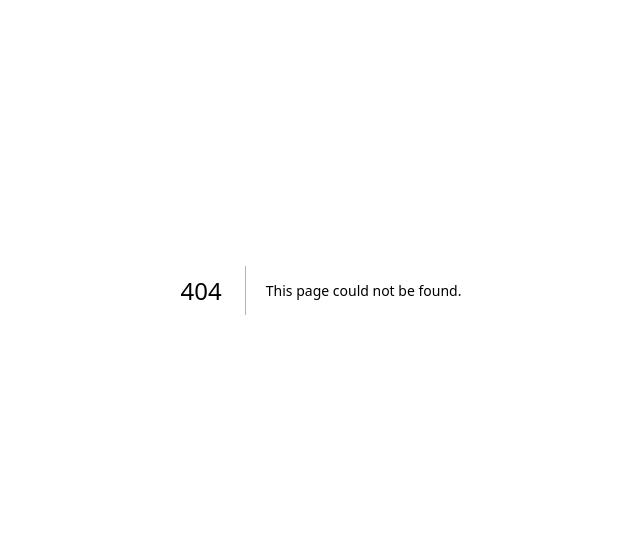
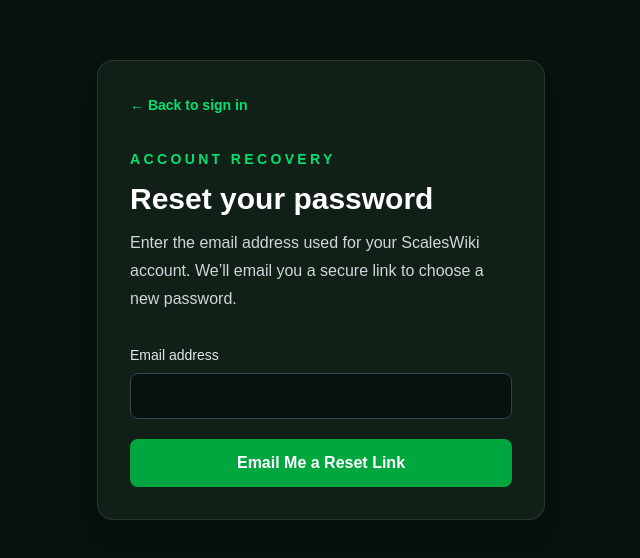
Before and after one commit to scalesandtailsrescue72-star/scaleswiki, a Next.js app: page /auth/forgot-password in a window 1280 px wide. Before the commit this address had no page. Shown: the part 110-668 px from the top of the page, without its empty margins (319-959 px from the left). Built offline with nearby package versions, Linux system fonts and the light colour scheme; no server answers.

Commit message:
Add password recovery flow

```diff
--- a/app/auth/callback/route.ts
+++ b/app/auth/callback/route.ts
@@ -2,6 +2,7 @@ import { NextResponse } from "next/server";
 import { getCloudflareContext } from "@opennextjs/cloudflare";
 import { createClient as createAdminClient, type SupabaseClient, type User } from "@supabase/supabase-js";
 import { createClient } from "@/app/lib/database/server";
+import { getSafeNextPath } from "@/app/auth/safe-next";
 
 function getRuntimeEnv() {
   try {
@@ -250,6 +251,7 @@ async function sendOwnerSignupNotification(user: User) {
 export async function GET(request: Request) {
   const { searchParams, origin } = new URL(request.url);
   const code = searchParams.get("code");
+  const nextPath = getSafeNextPath(searchParams.get("next"));
 
   if (code) {
     const supabase = await createClient();
@@ -287,5 +289,5 @@ export async function GET(request: Request) {
     }
   }
 
-  return NextResponse.redirect(`${origin}/dashboard`);
+  return NextResponse.redirect(`${origin}${nextPath}`);
 }
--- /dev/null
+++ b/app/auth/forgot-password/page.tsx
@@ -0,0 +1,66 @@
+"use client";
+
+import Link from "next/link";
+import { useState } from "react";
+import { supabase } from "@/app/lib/database/supabase";
+import { getSafeNextPath } from "@/app/auth/safe-next";
+
+export default function ForgotPasswordPage() {
+  const [email, setEmail] = useState("");
+  const [loading, setLoading] = useState(false);
+  const [message, setMessage] = useState("");
+  const [error, setError] = useState("");
+
+  async function handleReset(event: React.FormEvent) {
+    event.preventDefault();
+    setLoading(true);
+    setMessage("");
+    setError("");
+
+    const params = new URLSearchParams(window.location.search);
+    const nextPath = getSafeNextPath(params.get("next"));
+    const resetPath = `/auth/reset-password?next=${encodeURIComponent(nextPath)}`;
+    const redirectTo = `${window.location.origin}/auth/callback?next=${encodeURIComponent(resetPath)}`;
+    const { error: resetError } = await supabase.auth.resetPasswordForEmail(email.trim(), { redirectTo });
+
+    setLoading(false);
+    if (resetError) {
+      setError(resetError.message);
+      return;
+    }
+
+    setMessage("If an account exists for that address, a password-reset link is on its way. Check your inbox and spam folder.");
+  }
+
+  return (
+    <main className="flex min-h-screen items-center justify-center bg-[#08120D] px-6 text-white">
+      <section className="w-full max-w-md rounded-2xl border border-white/10 bg-[#102017] p-8 shadow-xl">
+        <Link href="/auth/login" className="text-sm font-semibold text-green-400 hover:text-green-300">← Back to sign in</Link>
+        <p className="mt-8 text-sm font-semibold uppercase tracking-[0.24em] text-green-400">Account recovery</p>
+        <h1 className="mt-3 text-3xl font-bold text-white">Reset your password</h1>
+        <p className="mt-3 leading-7 text-gray-300">Enter the email address used for your ScalesWiki account. We’ll email you a secure link to choose a new password.</p>
+
+        <form onSubmit={handleReset} className="mt-8 space-y-5">
+          <label className="block text-sm font-medium text-gray-200">
+            Email address
+            <input
+              type="email"
+              autoComplete="email"
+              required
+              value={email}
+              onChange={(event) => setEmail(event.target.value)}
+              className="mt-2 w-full rounded-lg border border-gray-700 bg-[#08120D] p-3 text-white outline-none focus:border-green-500"
+            />
+          </label>
+
+          {error && <p className="rounded-lg bg-red-950/40 p-3 text-sm text-red-300" role="alert">{error}</p>}
+          {message && <p className="rounded-lg bg-green-950/40 p-3 text-sm leading-6 text-green-300" role="status">{message}</p>}
+
+          <button type="submit" disabled={loading || Boolean(message)} className="w-full rounded-lg bg-green-600 p-3 font-semibold text-white transition hover:bg-green-500 disabled:opacity-50">
+            {loading ? "Sending reset link..." : message ? "Reset link requested" : "Email Me a Reset Link"}
+          </button>
+        </form>
+      </section>
+    </main>
+  );
+}
--- a/app/auth/login/page.tsx
+++ b/app/auth/login/page.tsx
@@ -1,25 +1,34 @@
 "use client";
 
-import { useState } from "react";
-import { useRouter } from "next/navigation";
+import Link from "next/link";
+import { Suspense, useState } from "react";
+import { useRouter, useSearchParams } from "next/navigation";
 
 import { supabase } from "@/app/lib/database/supabase";
+import { getSafeNextPath } from "@/app/auth/safe-next";
 
-export default function LoginPage() {
+function LoginForm() {
   const router = useRouter();
+  const searchParams = useSearchParams();
+  const nextPath = getSafeNextPath(searchParams.get("next"));
 
   const [email, setEmail] = useState("");
   const [password, setPassword] = useState("");
 
   const [loading, setLoading] = useState(false);
-
   const [error, setError] = useState("");
+  const [message, setMessage] = useState(
+    searchParams.get("reset") === "success"
+      ? "Your password has been updated. Sign in with your new password."
+      : "",
+  );
 
   async function handleLogin(e: React.FormEvent) {
     e.preventDefault();
 
     setLoading(true);
     setError("");
+    setMessage("");
 
     const { error } = await supabase.auth.signInWithPassword({
       email,
@@ -29,11 +38,11 @@ export default function LoginPage() {
     setLoading(false);
 
     if (error) {
-      setError(error.message);
+      setError(error.message === "Invalid login credentials" ? "That email and password do not match. You can reset your password below." : error.message);
       return;
     }
 
-    router.push("/dashboard");
+    router.push(nextPath);
     router.refresh();
   }
 
@@ -71,9 +80,21 @@ export default function LoginPage() {
             required
           />
 
+          <div className="-mt-2 text-right">
+            <Link href={`/auth/forgot-password?next=${encodeURIComponent(nextPath)}`} className="text-sm font-semibold text-green-400 hover:text-green-300">
+              Forgot your password?
+            </Link>
+          </div>
+
           {error && (
-            <p className="text-red-400">
+            <p className="rounded-lg bg-red-950/40 p-3 text-sm text-red-300" role="alert">
               {error}
+            </p>
+          )}
+
+          {message && (
+            <p className="rounded-lg bg-green-950/40 p-3 text-sm text-green-300" role="status">
+              {message}
             </p>
           )}
 
@@ -85,7 +106,19 @@ export default function LoginPage() {
             {loading ? "Signing In..." : "Sign In"}
           </button>
         </form>
+
+        <p className="mt-6 text-center text-sm text-gray-400">
+          Need an account? <Link href="/auth/register" className="font-semibold text-green-400 hover:text-green-300">Join free</Link>
+        </p>
       </div>
     </main>
   );
 }
+
+export default function LoginPage() {
+  return (
+    <Suspense fallback={<main className="min-h-screen bg-[#08120D]" />}>
+      <LoginForm />
+    </Suspense>
+  );
+}
--- /dev/null
+++ b/app/auth/reset-password/page.tsx
@@ -0,0 +1,91 @@
+"use client";
+
+import Link from "next/link";
+import { useEffect, useState } from "react";
+import { useRouter } from "next/navigation";
+import { supabase } from "@/app/lib/database/supabase";
+import { getSafeNextPath } from "@/app/auth/safe-next";
+
+export default function ResetPasswordPage() {
+  const router = useRouter();
+  const [password, setPassword] = useState("");
+  const [confirmation, setConfirmation] = useState("");
+  const [checking, setChecking] = useState(true);
+  const [ready, setReady] = useState(false);
+  const [loading, setLoading] = useState(false);
+  const [error, setError] = useState("");
+
+  useEffect(() => {
+    let active = true;
+    supabase.auth.getUser().then(({ data }) => {
+      if (!active) return;
+      setReady(Boolean(data.user));
+      setChecking(false);
+    });
+    return () => { active = false; };
+  }, []);
+
+  async function handleUpdate(event: React.FormEvent) {
+    event.preventDefault();
+    setError("");
+
+    if (password.length < 8) {
+      setError("Use at least 8 characters for your new password.");
+      return;
+    }
+    if (password !== confirmation) {
+      setError("The two passwords do not match.");
+      return;
+    }
+
+    setLoading(true);
+    const { error: updateError } = await supabase.auth.updateUser({ password });
+    if (updateError) {
+      setLoading(false);
+      setError(updateError.message);
+      return;
+    }
+
+    const params = new URLSearchParams(window.location.search);
+    const nextPath = getSafeNextPath(params.get("next"));
+    await supabase.auth.signOut();
+    router.replace(`/auth/login?reset=success&next=${encodeURIComponent(nextPath)}`);
+    router.refresh();
+  }
+
+  return (
+    <main className="flex min-h-screen items-center justify-center bg-[#08120D] px-6 text-white">
+      <section className="w-full max-w-md rounded-2xl border border-white/10 bg-[#102017] p-8 shadow-xl">
+        <p className="text-sm font-semibold uppercase tracking-[0.24em] text-green-400">Account recovery</p>
+        <h1 className="mt-3 text-3xl font-bold">Choose a new password</h1>
+
+        {checking ? (
+          <p className="mt-6 text-gray-300">Checking your secure reset link...</p>
+        ) : ready ? (
+          <form onSubmit={handleUpdate} className="mt-8 space-y-5">
+            <label className="block text-sm font-medium text-gray-200">
+              New password
+              <input type="password" required minLength={8} autoComplete="new-password" value={password} onChange={(event) => setPassword(event.target.value)} className="mt-2 w-full rounded-lg border border-gray-700 bg-[#08120D] p-3 text-white outline-none focus:border-green-500" />
+              <span className="mt-1 block text-xs text-gray-500">Use at least 8 characters.</span>
+            </label>
+            <label className="block text-sm font-medium text-gray-200">
+              Confirm new password
+              <input type="password" required minLength={8} autoComplete="new-password" value={confirmation} onChange={(event) => setConfirmation(event.target.value)} className="mt-2 w-full rounded-lg border border-gray-700 bg-[#08120D] p-3 text-white outline-none focus:border-green-500" />
+            </label>
+
+            {error && <p className="rounded-lg bg-red-950/40 p-3 text-sm text-red-300" role="alert">{error}</p>}
+
+            <button type="submit" disabled={loading} className="w-full rounded-lg bg-green-600 p-3 font-semibold text-white transition hover:bg-green-500 disabled:opacity-50">
+              {loading ? "Updating password..." : "Save New Password"}
+            </button>
+          </form>
+        ) : (
+          <div className="mt-6 rounded-xl bg-red-950/30 p-5">
+            <p className="leading-7 text-red-200">This reset link is invalid or has expired. Request a fresh link to continue.</p>
+            <Link href="/auth/forgot-password" className="mt-4 inline-flex font-semibold text-green-400 hover:text-green-300">Request another reset link →</Link>
+          </div>
+        )}
+      </section>
+    </main>
+  );
+}
--- /dev/null
+++ b/app/auth/safe-next.ts
@@ -0,0 +1,7 @@
+export function getSafeNextPath(value: string | null | undefined, fallback = "/dashboard") {
+  if (!value?.startsWith("/") || value.startsWith("//") || value.includes("\\") || /[\u0000-\u001F]/.test(value)) {
+    return fallback;
+  }
+
+  return value;
+}
```
